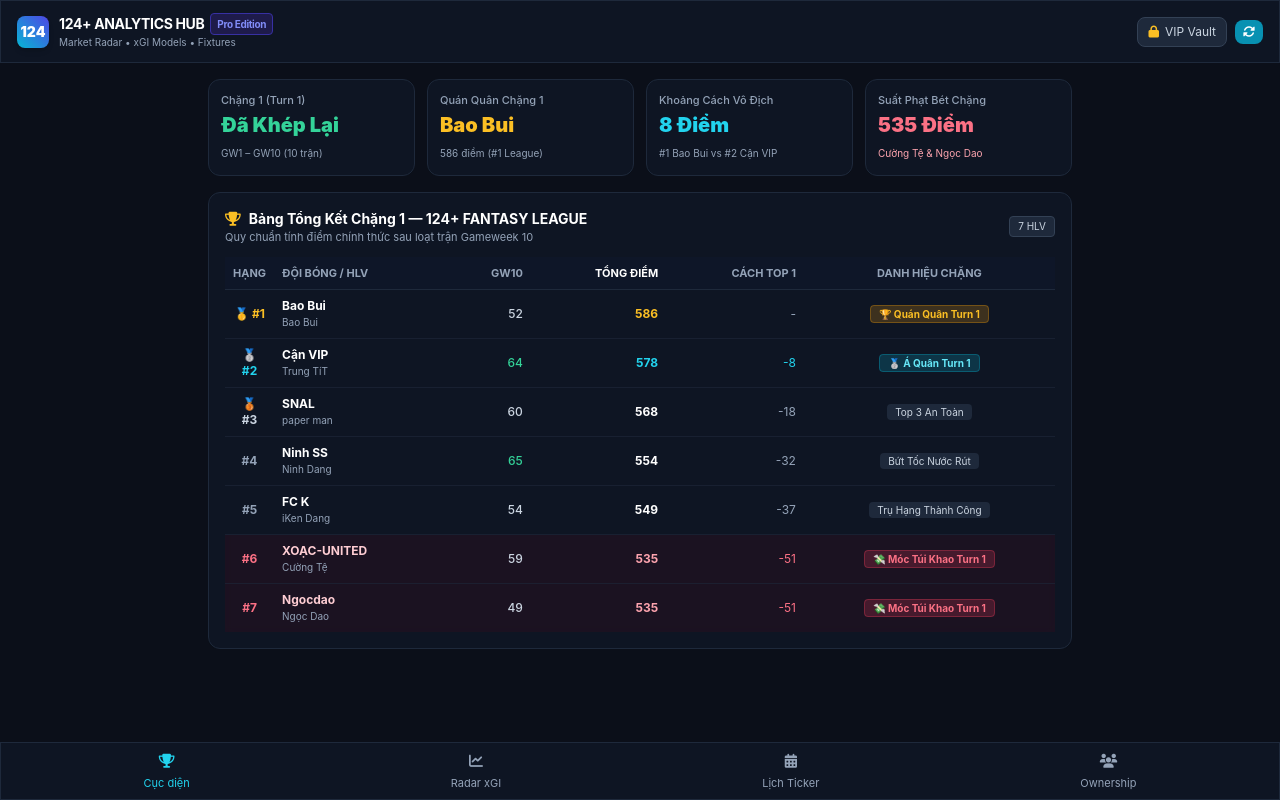
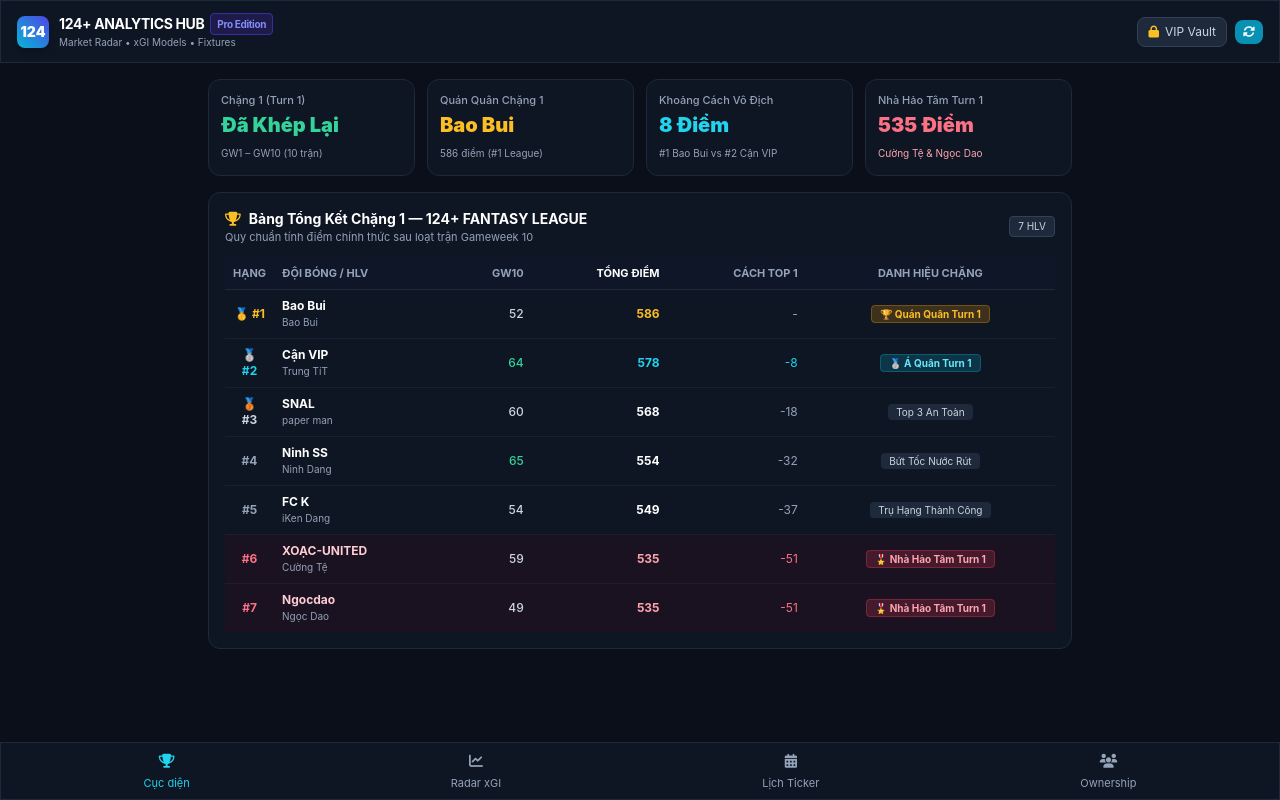
Before and after one commit to kupperman/fpl-moneyball-pwa, a plain HTML site: page index.html in a window 1280 px wide. Drawn offline with nearby package versions, Linux system fonts and the light colour scheme.

Commit message:
Rename penalty badge to Nha Hao Tam Turn 1

```diff
--- a/index.html
+++ b/index.html
@@ -92,7 +92,7 @@
           <span class="text-[10px] text-slate-400">#1 Bao Bui vs #2 Cận VIP</span>
         </div>
         <div class="glass-card rounded-xl p-3 border border-slate-800">
-          <p class="text-[11px] text-slate-400 font-medium">Suất Phạt Bét Chặng</p>
+          <p class="text-[11px] text-slate-400 font-medium">Nhà Hảo Tâm Turn 1</p>
           <p class="text-xl font-black text-rose-400 mt-0.5">535 Điểm</p>
           <span class="text-[10px] text-rose-300">Cường Tệ & Ngọc Dao</span>
         </div>
@@ -187,7 +187,7 @@
                 <td class="p-2 text-right font-medium text-slate-300">59</td>
                 <td class="p-2 text-right font-bold text-rose-300">535</td>
                 <td class="p-2 text-right text-rose-400">-51</td>
-                <td class="p-2 text-center"><span class="px-2 py-0.5 rounded text-[10px] bg-rose-500/20 text-rose-400 font-bold border border-rose-500/30">💸 Móc Túi Khao Turn 1</span></td>
+                <td class="p-2 text-center"><span class="px-2 py-0.5 rounded text-[10px] bg-rose-500/20 text-rose-300 font-bold border border-rose-500/30">🎖️ Nhà Hảo Tâm Turn 1</span></td>
               </tr>
               <tr class="hover:bg-slate-800/40 bg-rose-950/20">
                 <td class="p-2 text-center font-bold text-rose-400">#7</td>
@@ -198,7 +198,7 @@
                 <td class="p-2 text-right font-medium text-slate-300">49</td>
                 <td class="p-2 text-right font-bold text-rose-300">535</td>
                 <td class="p-2 text-right text-rose-400">-51</td>
-                <td class="p-2 text-center"><span class="px-2 py-0.5 rounded text-[10px] bg-rose-500/20 text-rose-400 font-bold border border-rose-500/30">💸 Móc Túi Khao Turn 1</span></td>
+                <td class="p-2 text-center"><span class="px-2 py-0.5 rounded text-[10px] bg-rose-500/20 text-rose-300 font-bold border border-rose-500/30">🎖️ Nhà Hảo Tâm Turn 1</span></td>
               </tr>
             </tbody>
           </table>
```
